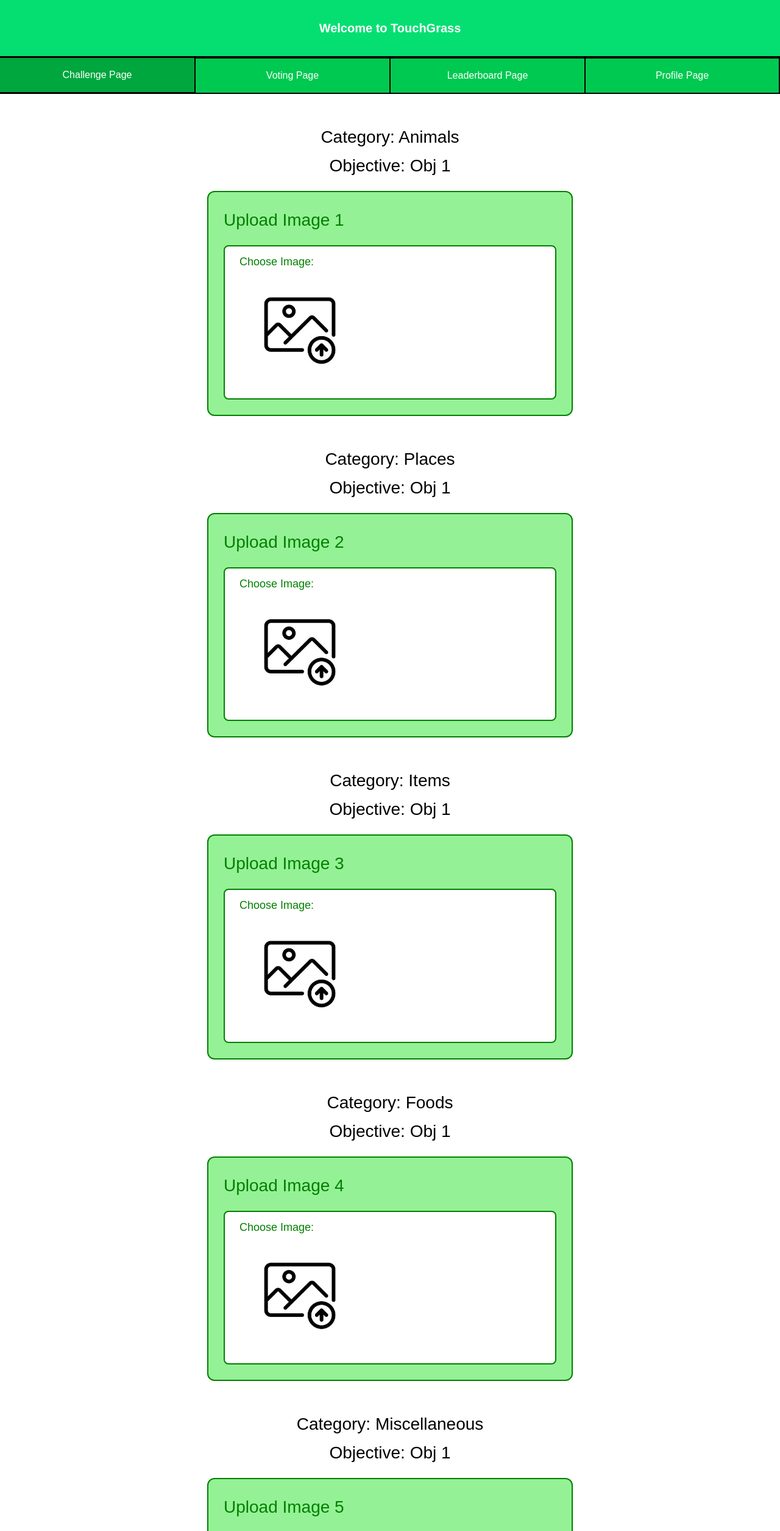
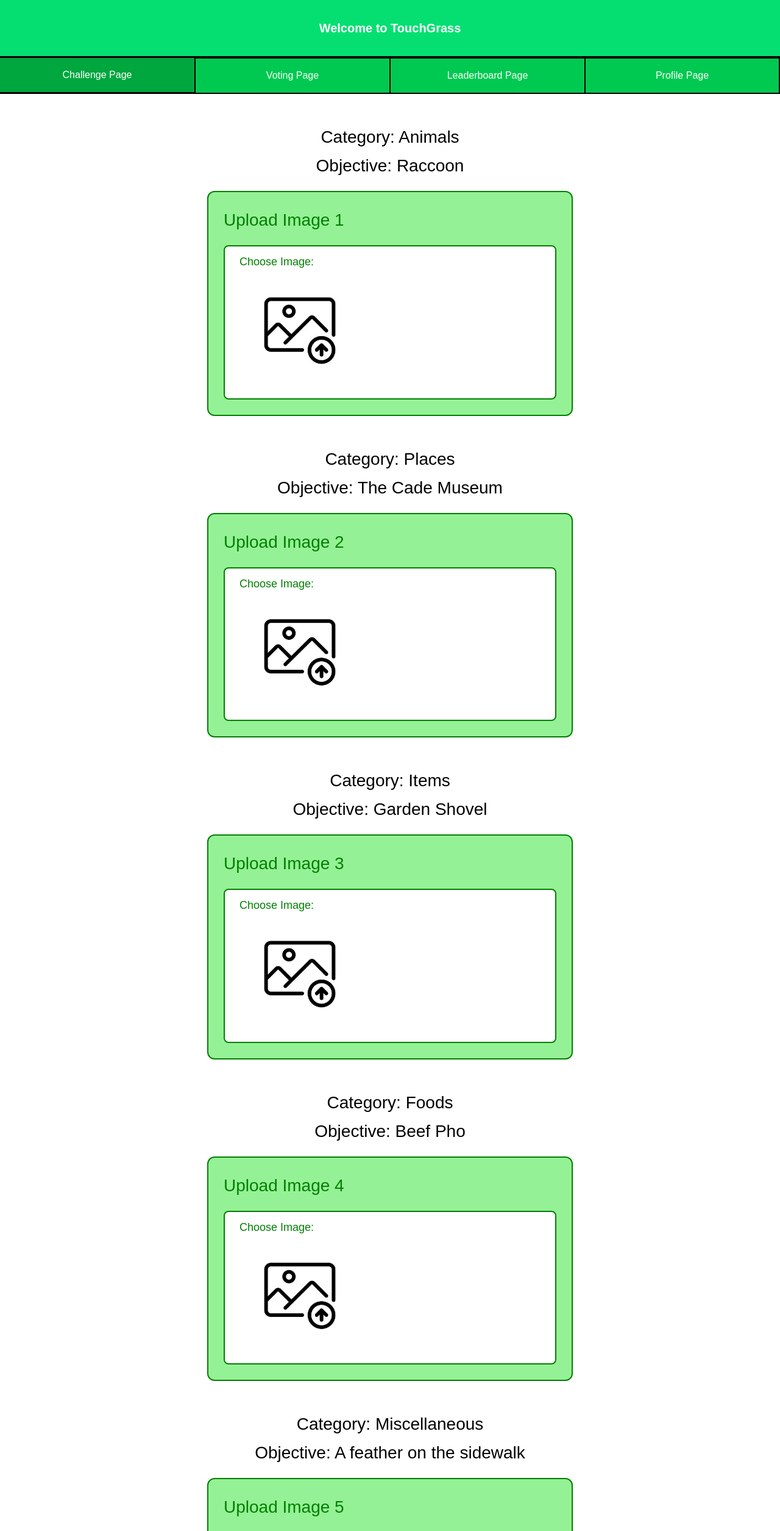
Before and after one commit to CEN-TouchGrass-Group/TouchGrass, a Next.js app in the folder FRONTEND/: page /Pg1 in a window 1280 px wide. Shown: the top 2510 px of the page at 61% size. Built offline with nearby package versions, Linux system fonts and the light colour scheme.

Commit message:
Added objectives and categories

```diff
--- a/FRONTEND/src/app/Pg1/page.tsx
+++ b/FRONTEND/src/app/Pg1/page.tsx
@@ -4,13 +4,35 @@ import { useState, useEffect } from "react";
 import Link from "next/link";
 
 export default function Home() {
-  //Defining weekly objectives
-  const rng = new Date();
-  const seed = rng.getFullYear() * 10000 + (rng.getMonth() + 1) * 100 + rng.getDate();
+  //Defining weekly objectives seed
+  const now = new Date();
+  const seed = now.getFullYear() * 10000 + (now.getMonth() + 1) * 100 + now.getDate();
 
+  function seededRandom(seed: number) {
+    const x = Math.sin(seed) * 10000;
+    return x - Math.floor(x);
+  }
 
+  const index = Math.floor(seededRandom(seed) * 50); // same for everyone today
 
+  //Using index to pull from csv, generate array of objectives
+  const [objectives, setObjectives] = useState<string[]>([]);
 
+  useEffect(() => {
+    const files = ["Animals", "Places", "Items", "Foods", "Miscellaneous"];
+
+    Promise.all(
+      files.map(f => fetch(`/${f}.csv`).then(res => res.text()))
+    ).then(results => {
+      const picked = results.map(text => {
+        const rows = text.split("\n").map(r => r.trim()).filter(r => r);
+        return rows[index];
+      });
+      setObjectives(picked);
+    });
+  }, [index]);
+
+  //display
 
   const [error, setError] = useState("");
   const [username, Name] = useState("");
@@ -73,7 +95,7 @@ export default function Home() {
             <div className="page">
 
       <h2 style ={{marginBottom:'5px',fontSize:'28px',color:'black', textAlign:'center', marginTop:'50px'}}>Category: Animals</h2>
-      <h2 style ={{marginBottom:'5px',fontSize:'28px',color:'black', textAlign:'center'}}>Objective: Obj 1</h2>
+      <h2 style ={{marginBottom:'5px',fontSize:'28px',color:'black', textAlign:'center'}}>Objective: {objectives[0]}</h2>
       <div style = {{backgroundColor: '#95f195', border:'2px solid green', borderRadius:'12px',width:'60%',maxWidth:'600px',margin:'20px auto', padding:'25px'}}>
         <h2 style ={{marginBottom:'20px',fontSize:'28px',color:'green'}}>Upload Image 1</h2>
         <label className = "hover:bg-green-300" style = {{display:'block',backgroundColor:'white',color:'green',border:'2px solid green',borderRadius:'8px',padding:'12px 24px',fontSize:'18px',cursor:'pointer',transition:'0.2s'}}>
@@ -84,7 +106,7 @@ export default function Home() {
       </div>
 
       <h2 style ={{marginBottom:'5px',fontSize:'28px',color:'black', textAlign:'center', marginTop:'50px'}}>Category: Places</h2>
-      <h2 style ={{marginBottom:'5px',fontSize:'28px',color:'black', textAlign:'center'}}>Objective: Obj 1</h2>
+      <h2 style ={{marginBottom:'5px',fontSize:'28px',color:'black', textAlign:'center'}}>Objective: {objectives[1]}</h2>
       <div style = {{backgroundColor: '#95f195', border:'2px solid green', borderRadius:'12px',width:'60%',maxWidth:'600px',margin:'20px auto', padding:'25px'}}>
         <h2 style ={{marginBottom:'20px',fontSize:'28px',color:'green'}}>Upload Image 2</h2>
         <label className = "hover:bg-green-300" style = {{display:'block',backgroundColor:'white',color:'green',border:'2px solid green',borderRadius:'8px',padding:'12px 24px',fontSize:'18px',cursor:'pointer',transition:'0.2s'}}>
@@ -95,7 +117,7 @@ export default function Home() {
       </div>
 
       <h2 style ={{marginBottom:'5px',fontSize:'28px',color:'black', textAlign:'center', marginTop:'50px'}}>Category: Items</h2>
-      <h2 style ={{marginBottom:'5px',fontSize:'28px',color:'black', textAlign:'center'}}>Objective: Obj 1</h2>
+      <h2 style ={{marginBottom:'5px',fontSize:'28px',color:'black', textAlign:'center'}}>Objective: {objectives[2]}</h2>
       <div style = {{backgroundColor: '#95f195', border:'2px solid green', borderRadius:'12px',width:'60%',maxWidth:'600px',margin:'20px auto', padding:'25px'}}>
         <h2 style ={{marginBottom:'20px',fontSize:'28px',color:'green'}}>Upload Image 3</h2>
         <label className = "hover:bg-green-300" style = {{display:'block',backgroundColor:'white',color:'green',border:'2px solid green',borderRadius:'8px',padding:'12px 24px',fontSize:'18px',cursor:'pointer',transition:'0.2s'}}>
@@ -106,7 +128,7 @@ export default function Home() {
       </div>
 
       <h2 style ={{marginBottom:'5px',fontSize:'28px',color:'black', textAlign:'center', marginTop:'50px'}}>Category: Foods</h2>
-      <h2 style ={{marginBottom:'5px',fontSize:'28px',color:'black', textAlign:'center'}}>Objective: Obj 1</h2>
+      <h2 style ={{marginBottom:'5px',fontSize:'28px',color:'black', textAlign:'center'}}>Objective: {objectives[3]}</h2>
       <div style = {{backgroundColor: '#95f195', border:'2px solid green', borderRadius:'12px',width:'60%',maxWidth:'600px',margin:'20px auto', padding:'25px'}}>
         <h2 style ={{marginBottom:'20px',fontSize:'28px',color:'green'}}>Upload Image 4</h2>
         <label className = "hover:bg-green-300" style = {{display:'block',backgroundColor:'white',color:'green',border:'2px solid green',borderRadius:'8px',padding:'12px 24px',fontSize:'18px',cursor:'pointer',transition:'0.2s'}}>
@@ -117,7 +139,7 @@ export default function Home() {
       </div>
 
       <h2 style ={{marginBottom:'5px',fontSize:'28px',color:'black', textAlign:'center', marginTop:'50px'}}>Category: Miscellaneous</h2>
-      <h2 style ={{marginBottom:'5px',fontSize:'28px',color:'black', textAlign:'center'}}>Objective: Obj 1</h2>
+      <h2 style ={{marginBottom:'5px',fontSize:'28px',color:'black', textAlign:'center'}}>Objective: {objectives[4]}</h2>
       <div style = {{backgroundColor: '#95f195', border:'2px solid green', borderRadius:'12px',width:'60%',maxWidth:'600px',margin:'20px auto', padding:'25px'}}>
         <h2 style ={{marginBottom:'20px',fontSize:'28px',color:'green'}}>Upload Image 5</h2>
         <label className = "hover:bg-green-300" style = {{display:'block',backgroundColor:'white',color:'green',border:'2px solid green',borderRadius:'8px',padding:'12px 24px',fontSize:'18px',cursor:'pointer',transition:'0.2s'}}>
```
Also changed, not shown: FRONTEND/public/Animals.csv (added), FRONTEND/public/Foods.csv (added), FRONTEND/public/Items.csv (added), FRONTEND/public/Miscellaneous.csv (added), FRONTEND/public/Places.csv (added).
